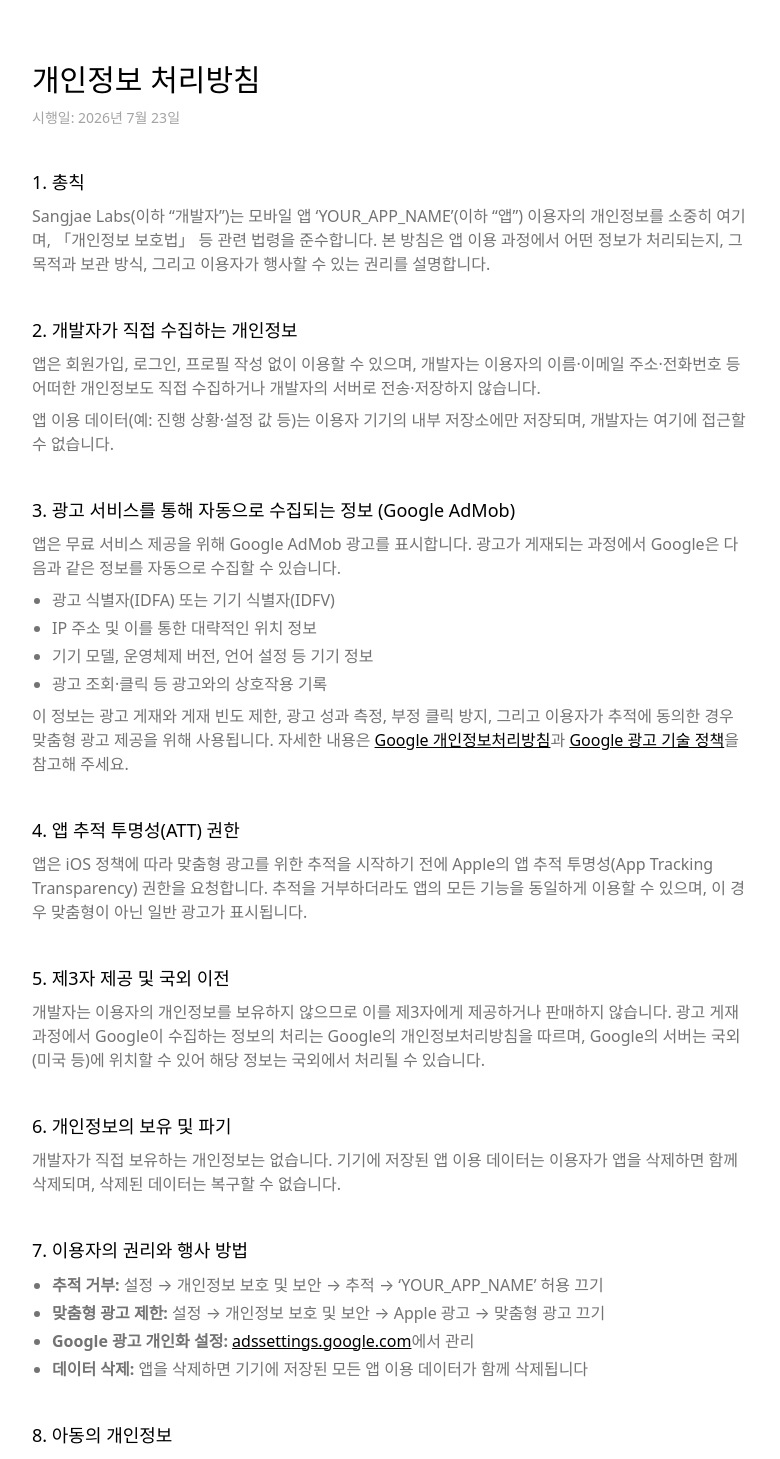
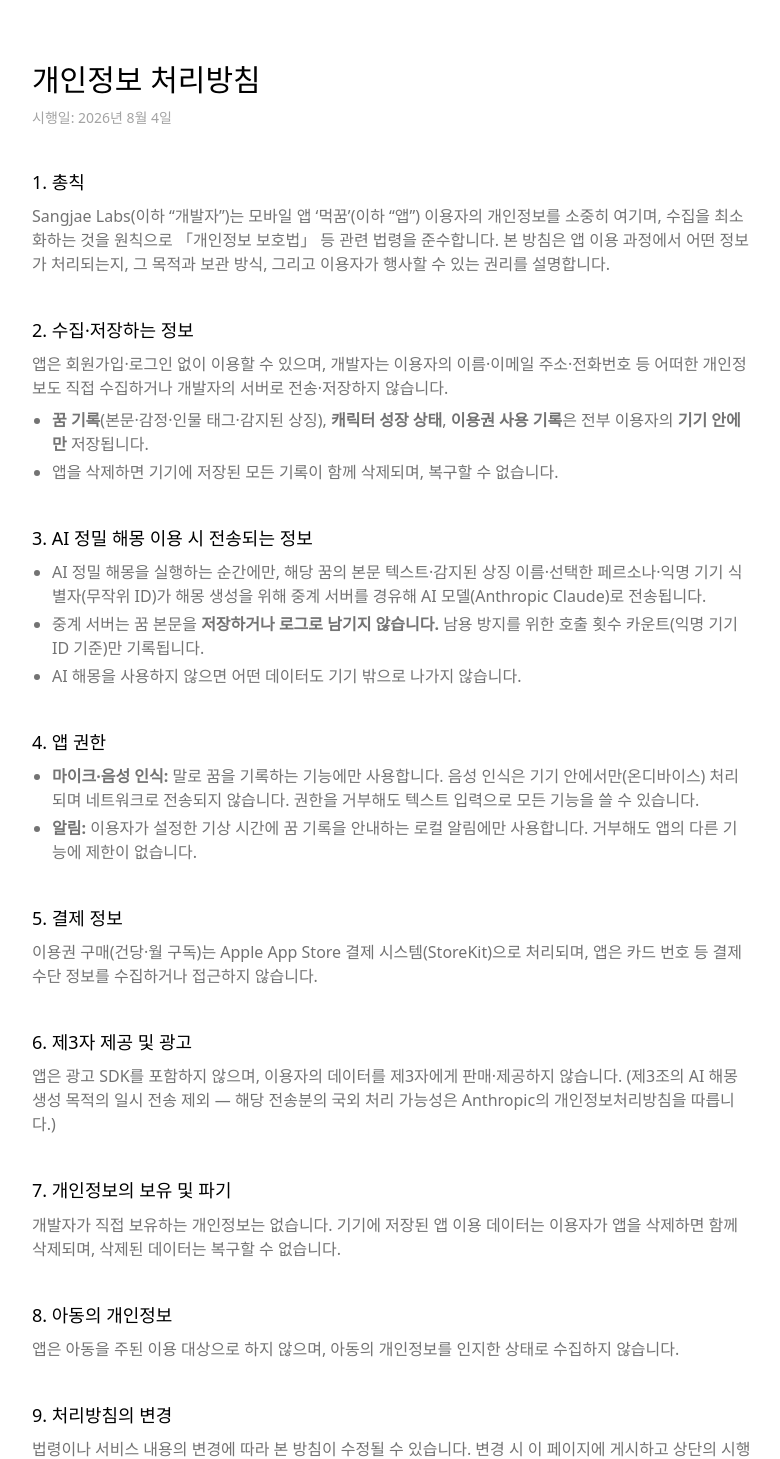
Before and after one commit to sangjaesangjae/pages-nextjs, a Next.js app: page /privacy in a window 1280 px wide. Shown: the top 1459 px of the page, without its empty margins (248-1028 px from the left). Built offline with nearby package versions, Linux system fonts and the light colour scheme.

Commit message:
feat: 먹꿈(meokkum) 앱 페이지 — 랜딩·privacy·support·terms
무광고·완전 로컬 저장·AI 해몽 일시 전송 구조를 반영. 원문은
dream-app/shared/store-metadata/*.md (단일 진실).

```diff
--- a/src/app/privacy/page.tsx
+++ b/src/app/privacy/page.tsx
@@ -2,6 +2,9 @@ import type { Metadata } from "next";
 import type { ReactNode } from "react";
 import { Text } from "@/design-system";
 import { site } from "@/lib/site";
+
+// 먹꿈: 무광고(AdMob·ATT 조항 없음), 완전 로컬 저장, AI 해몽 시에만 일시 전송.
+// 원문 단일 진실: dream-app/shared/store-metadata/privacy-policy.md
 
 export const metadata: Metadata = {
   title: "개인정보 처리방침",
@@ -47,127 +50,105 @@ export default function PrivacyPage() {
         개인정보 처리방침
       </Text>
       <Text variant="body-sm" className="mt-2 text-mute">
-        시행일: 2026년 7월 23일
+        시행일: 2026년 8월 4일
       </Text>
 
       <Section title="1. 총칙">
         <Body>
           {site.name}(이하 &ldquo;개발자&rdquo;)는 모바일 앱
           &lsquo;{site.appName}&rsquo;(이하 &ldquo;앱&rdquo;) 이용자의
-          개인정보를 소중히 여기며, 「개인정보 보호법」 등 관련 법령을
-          준수합니다. 본 방침은 앱 이용 과정에서 어떤 정보가 처리되는지, 그
-          목적과 보관 방식, 그리고 이용자가 행사할 수 있는 권리를 설명합니다.
+          개인정보를 소중히 여기며, 수집을 최소화하는 것을 원칙으로 「개인정보
+          보호법」 등 관련 법령을 준수합니다. 본 방침은 앱 이용 과정에서 어떤
+          정보가 처리되는지, 그 목적과 보관 방식, 그리고 이용자가 행사할 수
+          있는 권리를 설명합니다.
         </Body>
       </Section>
 
-      <Section title="2. 개발자가 직접 수집하는 개인정보">
+      <Section title="2. 수집·저장하는 정보">
         <Body>
-          앱은 회원가입, 로그인, 프로필 작성 없이 이용할 수 있으며, 개발자는
-          이용자의 이름·이메일 주소·전화번호 등 어떠한 개인정보도 직접
-          수집하거나 개발자의 서버로 전송·저장하지 않습니다.
+          앱은 회원가입·로그인 없이 이용할 수 있으며, 개발자는 이용자의
+          이름·이메일 주소·전화번호 등 어떠한 개인정보도 직접 수집하거나
+          개발자의 서버로 전송·저장하지 않습니다.
         </Body>
+        <Bullets
+          items={[
+            <>
+              <strong>꿈 기록</strong>(본문·감정·인물 태그·감지된 상징),{" "}
+              <strong>캐릭터 성장 상태</strong>,{" "}
+              <strong>이용권 사용 기록</strong>은 전부 이용자의{" "}
+              <strong>기기 안에만</strong> 저장됩니다.
+            </>,
+            <>
+              앱을 삭제하면 기기에 저장된 모든 기록이 함께 삭제되며, 복구할 수
+              없습니다.
+            </>,
+          ]}
+        />
+      </Section>
+
+      <Section title="3. AI 정밀 해몽 이용 시 전송되는 정보">
+        <Bullets
+          items={[
+            <>
+              AI 정밀 해몽을 실행하는 순간에만, 해당 꿈의 본문 텍스트·감지된
+              상징 이름·선택한 페르소나·익명 기기 식별자(무작위 ID)가 해몽
+              생성을 위해 중계 서버를 경유해 AI 모델(Anthropic Claude)로
+              전송됩니다.
+            </>,
+            <>
+              중계 서버는 꿈 본문을 <strong>저장하거나 로그로 남기지
+              않습니다.</strong> 남용 방지를 위한 호출 횟수 카운트(익명 기기 ID
+              기준)만 기록됩니다.
+            </>,
+            <>
+              AI 해몽을 사용하지 않으면 어떤 데이터도 기기 밖으로 나가지
+              않습니다.
+            </>,
+          ]}
+        />
+      </Section>
+
+      <Section title="4. 앱 권한">
+        <Bullets
+          items={[
+            <>
+              <strong>마이크·음성 인식:</strong> 말로 꿈을 기록하는 기능에만
+              사용합니다. 음성 인식은 기기 안에서만(온디바이스) 처리되며
+              네트워크로 전송되지 않습니다. 권한을 거부해도 텍스트 입력으로
+              모든 기능을 쓸 수 있습니다.
+            </>,
+            <>
+              <strong>알림:</strong> 이용자가 설정한 기상 시간에 꿈 기록을
+              안내하는 로컬 알림에만 사용합니다. 거부해도 앱의 다른 기능에
+              제한이 없습니다.
+            </>,
+          ]}
+        />
+      </Section>
+
+      <Section title="5. 결제 정보">
         <Body>
-          앱 이용 데이터(예: 진행 상황·설정 값 등)는 이용자 기기의 내부
-          저장소에만 저장되며, 개발자는 여기에 접근할 수 없습니다.
-          {/* 새 앱: 실제 수집 항목에 맞게 수정 */}
+          이용권 구매(건당·월 구독)는 Apple App Store 결제 시스템(StoreKit)으로
+          처리되며, 앱은 카드 번호 등 결제 수단 정보를 수집하거나 접근하지
+          않습니다.
         </Body>
       </Section>
 
-      <Section title="3. 광고 서비스를 통해 자동으로 수집되는 정보 (Google AdMob)">
+      <Section title="6. 제3자 제공 및 광고">
         <Body>
-          앱은 무료 서비스 제공을 위해 Google AdMob 광고를 표시합니다. 광고가
-          게재되는 과정에서 Google은 다음과 같은 정보를 자동으로 수집할 수
-          있습니다.
-        </Body>
-        <Bullets
-          items={[
-            "광고 식별자(IDFA) 또는 기기 식별자(IDFV)",
-            "IP 주소 및 이를 통한 대략적인 위치 정보",
-            "기기 모델, 운영체제 버전, 언어 설정 등 기기 정보",
-            "광고 조회·클릭 등 광고와의 상호작용 기록",
-          ]}
-        />
-        <Body>
-          이 정보는 광고 게재와 게재 빈도 제한, 광고 성과 측정, 부정 클릭
-          방지, 그리고 이용자가 추적에 동의한 경우 맞춤형 광고 제공을 위해
-          사용됩니다. 자세한 내용은{" "}
-          <a
-            href="https://policies.google.com/privacy"
-            className="text-ink underline"
-            target="_blank"
-            rel="noopener noreferrer"
-          >
-            Google 개인정보처리방침
-          </a>
-          과{" "}
-          <a
-            href="https://policies.google.com/technologies/ads"
-            className="text-ink underline"
-            target="_blank"
-            rel="noopener noreferrer"
-          >
-            Google 광고 기술 정책
-          </a>
-          을 참고해 주세요.
+          앱은 광고 SDK를 포함하지 않으며, 이용자의 데이터를 제3자에게
+          판매·제공하지 않습니다. (제3조의 AI 해몽 생성 목적의 일시 전송 제외 —
+          해당 전송분의 국외 처리 가능성은 Anthropic의 개인정보처리방침을
+          따릅니다.)
         </Body>
       </Section>
 
-      <Section title="4. 앱 추적 투명성(ATT) 권한">
-        <Body>
-          앱은 iOS 정책에 따라 맞춤형 광고를 위한 추적을 시작하기 전에 Apple의
-          앱 추적 투명성(App Tracking Transparency) 권한을 요청합니다. 추적을
-          거부하더라도 앱의 모든 기능을 동일하게 이용할 수 있으며, 이 경우
-          맞춤형이 아닌 일반 광고가 표시됩니다.
-        </Body>
-      </Section>
-
-      <Section title="5. 제3자 제공 및 국외 이전">
-        <Body>
-          개발자는 이용자의 개인정보를 보유하지 않으므로 이를 제3자에게
-          제공하거나 판매하지 않습니다. 광고 게재 과정에서 Google이 수집하는
-          정보의 처리는 Google의 개인정보처리방침을 따르며, Google의 서버는
-          국외(미국 등)에 위치할 수 있어 해당 정보는 국외에서 처리될 수
-          있습니다.
-        </Body>
-      </Section>
-
-      <Section title="6. 개인정보의 보유 및 파기">
+      <Section title="7. 개인정보의 보유 및 파기">
         <Body>
           개발자가 직접 보유하는 개인정보는 없습니다. 기기에 저장된 앱 이용
           데이터는 이용자가 앱을 삭제하면 함께 삭제되며, 삭제된 데이터는
           복구할 수 없습니다.
         </Body>
-      </Section>
-
-      <Section title="7. 이용자의 권리와 행사 방법">
-        <Bullets
-          items={[
-            <>
-              <strong>추적 거부:</strong> 설정 → 개인정보 보호 및 보안 → 추적
-              → &lsquo;{site.appName}&rsquo; 허용 끄기
-            </>,
-            <>
-              <strong>맞춤형 광고 제한:</strong> 설정 → 개인정보 보호 및 보안
-              → Apple 광고 → 맞춤형 광고 끄기
-            </>,
-            <>
-              <strong>Google 광고 개인화 설정:</strong>{" "}
-              <a
-                href="https://adssettings.google.com"
-                className="text-ink underline"
-                target="_blank"
-                rel="noopener noreferrer"
-              >
-                adssettings.google.com
-              </a>
-              에서 관리
-            </>,
-            <>
-              <strong>데이터 삭제:</strong> 앱을 삭제하면 기기에 저장된 모든
-              앱 이용 데이터가 함께 삭제됩니다
-            </>,
-          ]}
-        />
       </Section>
 
       <Section title="8. 아동의 개인정보">
--- a/src/app/terms/page.tsx
+++ b/src/app/terms/page.tsx
@@ -4,10 +4,9 @@ import NextLink from "next/link";
 import { Text } from "@/design-system";
 import { site } from "@/lib/site";
 
-// ⚠️ 템플릿 placeholder — 새 앱 브랜치에서 아래를 손본다:
-//   1) 시행일 갱신
-//   2) 제2조 "앱 데이터"·제4조 서비스 내용을 앱에 맞게 구체화
-//   3) 광고 없는 앱이면 제6조(광고) 삭제, 서버 저장 앱이면 제5조 수정
+// 먹꿈: 무광고(광고 조항 없음), 완전 로컬 저장, 유료 이용권(건당 소모성·월 구독) 있음.
+// 해몽 콘텐츠는 오락·참고 목적 — 제5조가 이 앱 고유 조항이다.
+// 원문 단일 진실: dream-app/shared/store-metadata/terms.md
 
 export const metadata: Metadata = {
   title: "이용약관",
@@ -53,7 +52,7 @@ export default function TermsPage() {
         이용약관
       </Text>
       <Text variant="body-sm" className="mt-2 text-mute">
-        시행일: YYYY년 M월 D일
+        시행일: 2026년 8월 4일
       </Text>
 
       <Article title="제1조 (목적)">
@@ -70,15 +69,16 @@ export default function TermsPage() {
           items={[
             <>
               <strong>서비스:</strong> 개발자가 iOS 앱으로 제공하는{" "}
-              {site.appName}과 그에 딸린 기능 일체
+              {site.appName}과 그에 딸린 기능 일체 — 꿈 기록(텍스트·음성),
+              전통 해몽 사전, AI 정밀 해몽, 캐릭터 성장, 리포트
             </>,
             <>
               <strong>이용자:</strong> 이 약관에 따라 서비스를 이용하는 사람
             </>,
             <>
               <strong>앱 데이터:</strong> 서비스 이용 과정에서 생성되어 이용자
-              기기에 저장되는 데이터 (앱에 맞게 구체화하세요 — 예: 진행 상황,
-              기록, 설정 값)
+              기기에 저장되는 데이터 — 꿈 기록(본문·감정·인물 태그·상징),
+              캐릭터 성장 상태, 이용권 사용 기록, 설정 값
             </>,
           ]}
         />
@@ -96,63 +96,69 @@ export default function TermsPage() {
       <Article title="제4조 (서비스의 내용)">
         <Bullets
           items={[
-            "핵심 기능 1 — 앱에 맞게 채우세요",
-            "핵심 기능 2 — 앱에 맞게 채우세요",
-            "서비스는 무료로 제공되며, 회원가입 없이 이용할 수 있습니다",
-            "무료 제공을 위해 앱 안에 광고가 표시될 수 있습니다 (무광고 앱이면 삭제)",
+            "꿈 기록 — 텍스트 또는 온디바이스 음성 인식으로 꿈을 기록하고 감정·인물을 함께 남깁니다",
+            "전통 해몽 사전 — 기록에서 감지된 상징의 전통 해몽과 길흉을 즉시 보여주고, 300개 상징을 검색·브라우즈할 수 있습니다",
+            "AI 정밀 해몽 — 페르소나 4종 중 하나를 골라 꿈 전체 맥락의 풀이를 받습니다",
+            "캐릭터 성장 — 기록이 쌓일수록 먹꿈이 캐릭터가 자랍니다",
+            "서비스는 회원가입 없이 이용할 수 있으며, 광고가 표시되지 않습니다",
           ]}
         />
       </Article>
 
-      <Article title="제5조 (앱 데이터의 저장과 한계)">
+      <Article title="제5조 (해몽 콘텐츠의 성격)">
         <Body>
-          앱 데이터는 이용자 기기의 내부 저장소에만 저장되며, 개발자의 서버로
-          전송·보관되지 않습니다. 따라서 앱을 삭제하거나 기기를 초기화하면 앱
-          데이터가 함께 삭제되며, 개발자는 삭제된 데이터를 복구해 드릴 수
-          없습니다.
+          서비스가 제공하는 전통 해몽·AI 해몽은 <strong>오락·참고 목적</strong>의
+          콘텐츠이며, 의학적·법률적·재정적 조언이 아닙니다. 해몽 결과에 따른
+          판단과 행동의 책임은 이용자에게 있습니다.
         </Body>
       </Article>
 
-      <Article title="제6조 (광고)">
+      <Article title="제6조 (이용권과 결제)">
+        <Bullets
+          items={[
+            "AI 정밀 해몽은 주 1회 무료로 제공되며, 추가 이용은 건당 이용권(소모성) 또는 월 구독(매일 1회)으로 제공됩니다",
+            "구독은 Apple App Store 계정 설정에서 언제든 해지할 수 있으며, 해지 시 현재 결제 주기 종료까지 이용할 수 있습니다",
+            "결제·환불은 Apple App Store 정책을 따릅니다",
+          ]}
+        />
+      </Article>
+
+      <Article title="제7조 (앱 데이터의 저장과 한계)">
         <Body>
-          서비스에는 Google AdMob을 통한 광고가 게재될 수 있습니다. 광고 게재
-          과정에서 처리되는 정보와 이용자의 선택권은{" "}
-          <NextLink href="/privacy" className="text-ink underline">
-            개인정보 처리방침
-          </NextLink>
-          에서 안내합니다. 광고 사업자가 제공하는 상품·서비스와 관련한 거래는
-          이용자와 해당 사업자 사이의 문제이며, 개발자는 이에 대해 책임을 지지
-          않습니다.
+          앱 데이터는 이용자 기기의 내부 저장소에만 저장되며, 개발자의 서버로
+          전송·보관되지 않습니다(백업 기능 미제공). 따라서 앱을 삭제하거나
+          기기를 변경·초기화하면 앱 데이터가 함께 삭제되며, 개발자는 삭제된
+          데이터를 복구해 드릴 수 없습니다.
         </Body>
       </Article>
 
-      <Article title="제7조 (지식재산권)">
+      <Article title="제8조 (지식재산권)">
         <Body>
-          서비스에 포함된 그래픽, 소리, 문구 등 콘텐츠에 대한 저작권과
+          서비스에 포함된 그래픽, 소리, 문구, 해몽 콘텐츠 등에 대한 저작권과
           지식재산권은 개발자 또는 정당한 권리자에게 있습니다. 이용자는 서비스를
           개인적·비상업적 용도로만 이용할 수 있으며, 개발자의 사전 동의 없이
           콘텐츠를 복제·배포·전송·2차 가공할 수 없습니다.
         </Body>
       </Article>
 
-      <Article title="제8조 (이용자의 의무)">
+      <Article title="제9조 (이용자의 의무)">
         <Body>이용자는 다음 행위를 해서는 안 됩니다.</Body>
         <Bullets
           items={[
             "앱을 역설계·디컴파일·분해하거나 소스 코드를 추출하려는 행위",
-            "비정상적인 방법으로 기록을 조작하거나 서비스 운영을 방해하는 행위",
+            "자동화된 대량 호출, 서버 공격 등 서비스의 비정상적 이용 — 남용 방지를 위해 호출 한도가 적용될 수 있습니다",
             "관련 법령 또는 이 약관을 위반하는 행위",
           ]}
         />
       </Article>
 
-      <Article title="제9조 (미성년자의 이용)">
+      <Article title="제10조 (미성년자의 이용)">
         <Body>
           만 14세 미만인 자는 법정대리인의 동의를 얻어 서비스를 이용해야 합니다.
         </Body>
       </Article>
 
-      <Article title="제10조 (개인정보 보호)">
+      <Article title="제11조 (개인정보 보호)">
         <Body>
           개발자는 관련 법령이 정하는 바에 따라 이용자의 개인정보를 보호하며,
           자세한 내용은{" "}
@@ -163,19 +169,21 @@ export default function TermsPage() {
         </Body>
       </Article>
 
-      <Article title="제11조 (서비스의 변경과 중단)">
+      <Article title="제12조 (서비스의 변경과 중단)">
         <Body>
-          개발자는 서비스의 내용을 개선하거나 변경할 수 있습니다. 서비스 전부를
-          종료하는 경우 종료일 30일 전까지 앱 또는 서비스 웹페이지를 통해
-          공지합니다.
+          개발자는 서비스의 내용을 개선하거나 변경할 수 있습니다. 유료 기능에
+          중대한 변경이 있는 경우 앱 업데이트 노트 등으로 고지하며, 서비스
+          전부를 종료하는 경우 종료일 30일 전까지 앱 또는 서비스 웹페이지를
+          통해 공지합니다.
         </Body>
       </Article>
 
-      <Article title="제12조 (면책)">
+      <Article title="제13조 (면책)">
         <Bullets
           items={[
             "천재지변, 통신 장애 등 개발자가 통제할 수 없는 사유로 발생한 손해",
             "이용자 기기의 고장·분실·초기화로 인한 앱 데이터 손실",
+            "해몽 콘텐츠를 근거로 한 이용자의 판단·행동으로 발생한 손해",
             "이용자가 이 약관을 위반하여 발생한 손해",
           ]}
         />
@@ -185,14 +193,14 @@ export default function TermsPage() {
         </Body>
       </Article>
 
-      <Article title="제13조 (준거법과 분쟁 해결)">
+      <Article title="제14조 (준거법과 분쟁 해결)">
         <Body>
           이 약관은 대한민국 법령에 따라 해석되며, 서비스 이용과 관련하여
           분쟁이 발생한 경우 민사소송법에 따른 관할 법원에서 해결합니다.
         </Body>
       </Article>
 
-      <Article title="제14조 (문의)">
+      <Article title="제15조 (문의)">
         <Body>
           이 약관에 관한 문의는{" "}
           <a href={`mailto:${site.supportEmail}`} className="text-ink underline">
--- a/src/lib/site.ts
+++ b/src/lib/site.ts
@@ -1,11 +1,9 @@
-// ⚠️ 템플릿(main 브랜치)의 placeholder — 새 앱 브랜치에서 이 파일의 값만 교체하면
-// 페이지 전체(랜딩·privacy·support·sitemap·robots)가 그 앱으로 바뀐다.
-// 절차: main에서 `git checkout -b <앱영문명>` → 이 값 교체 → push →
-// DEPLOY.md §1(wrangler 배포)·§2(도메인 API 연결) → main README 인덱스 행 추가.
+// meokkum 브랜치 — 먹꿈(꿈 일기·해몽) 앱 페이지. 앱 특화 문구는 이 파일이 단일 진실.
 export const site = {
-  url: "https://your-app.sangjaelabs.com",
+  url: "https://meokkum.sangjaelabs.com",
   name: "Sangjae Labs",
-  appName: "YOUR_APP_NAME",
-  description: "YOUR_APP_DESCRIPTION — 앱을 한 문장으로 설명한다.",
+  appName: "먹꿈",
+  description:
+    "눈 뜨자마자 말로 남기는 꿈 일기 — 전통 해몽 사전이 바로 답하고, AI가 정밀하게 풀이합니다. 꿈을 먹고 자라는 먹꿈이와 함께요.",
   supportEmail: "sangjae@sangjaelabs.com",
 } as const;
```
Also changed, not shown: src/app/page.tsx (+10 -7 lines), src/app/support/page.tsx (+17 -9 lines).
